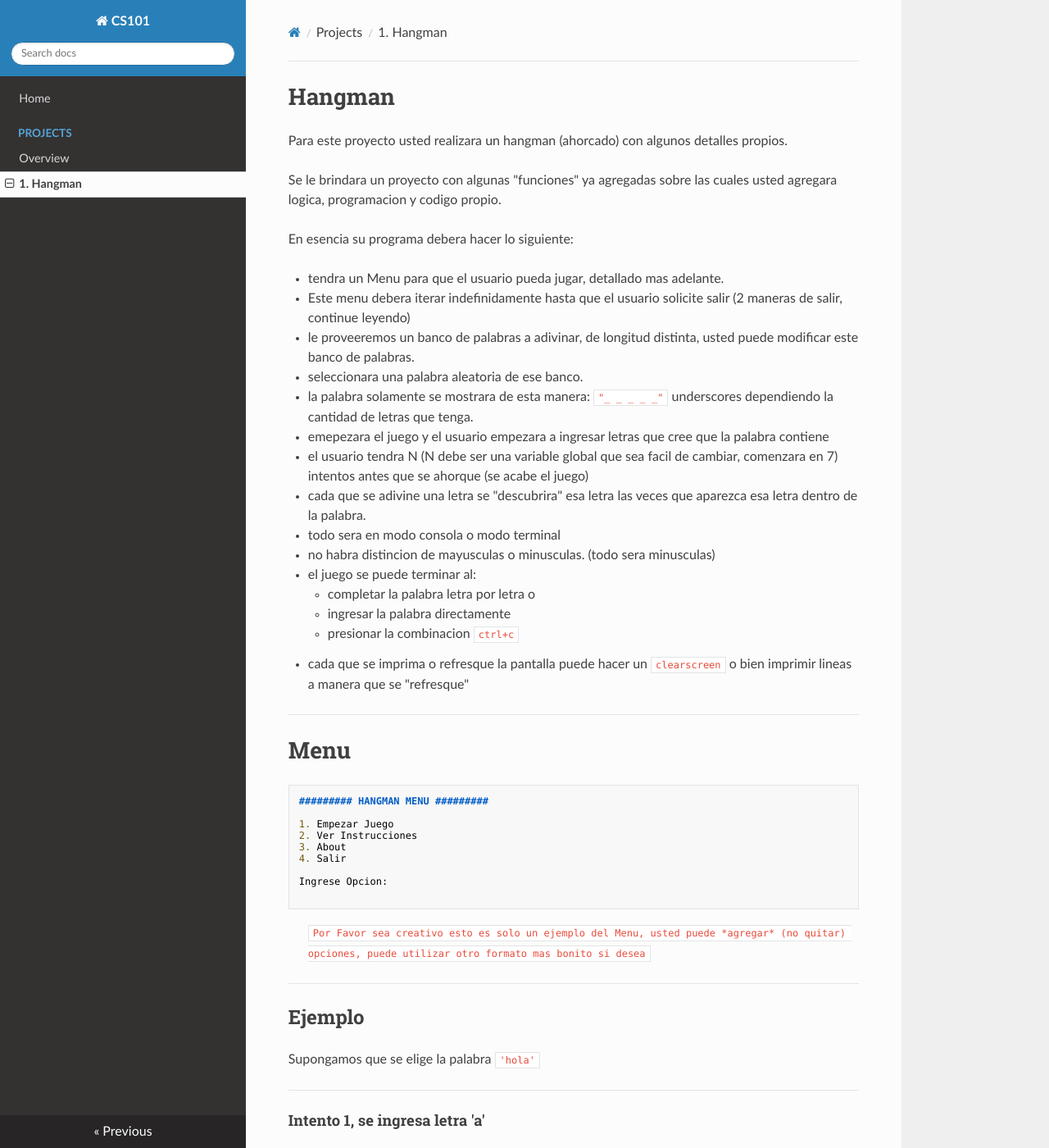
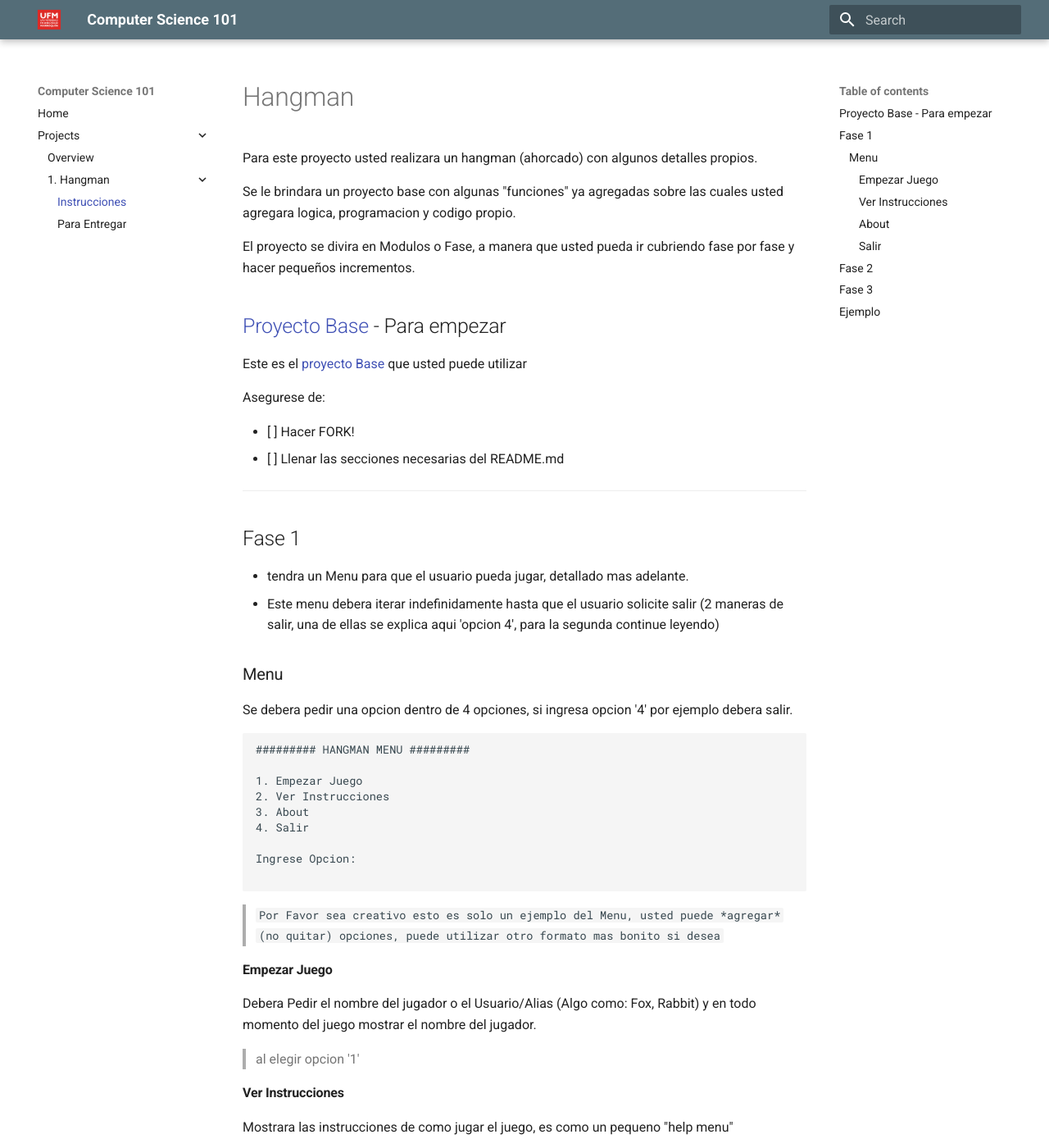
Before and after one commit to cs-ufm/cs101-2020, an MkDocs documentation site: the page built from docs/projects/hangman/hangman.md, in a window 1280 px wide and 1400 px high. Shown: the whole window at 82% size. Built offline with MkDocs 1.6.1 and Material for MkDocs 9.7.7, drawn with Linux system fonts in a browser that asks for light colours; nearby versions of some CDN libraries; some of the changed text lies outside the part shown.

Commit message:
@jmarcos-cano - adds fases

````diff
--- a/docs/projects/hangman/hangman.md
+++ b/docs/projects/hangman/hangman.md
@@ -1,32 +1,37 @@
+
+
 # Hangman
 
 Para este proyecto usted realizara un hangman (ahorcado) con algunos detalles propios.
 
 
-Se le brindara un proyecto con algunas "funciones" ya agregadas sobre las cuales usted agregara logica, programacion y codigo propio.
+Se le brindara un proyecto base con algunas "funciones" ya agregadas sobre las cuales usted agregara logica, programacion y codigo propio.
 
 
-En esencia su programa debera hacer lo siguiente:
+El proyecto se divira en Modulos o Fase, a manera que usted pueda ir cubriendo fase por fase y hacer pequeños incrementos.
 
-- tendra un Menu para que el usuario pueda jugar, detallado mas adelante.
-- Este menu debera iterar indefinidamente hasta que el usuario solicite salir (2 maneras de salir, continue leyendo)
-- le proveeremos un banco de palabras a adivinar, de longitud distinta, usted puede modificar este banco de palabras.
-- seleccionara una palabra aleatoria de ese banco.
-- la palabra solamente se mostrara de esta manera: `"_ _ _ _ _"`  underscores dependiendo la cantidad de letras que tenga.
-- emepezara el juego y el usuario empezara a ingresar letras que cree que la palabra contiene
-- el usuario tendra N (N debe ser una variable global que sea facil de cambiar, comenzara en 7) intentos antes que se ahorque (se acabe el juego)
-- cada que se adivine una letra se "descubrira" esa letra las veces que aparezca esa letra dentro de la palabra.
-- todo sera en modo consola o modo terminal
-- no habra distincion de mayusculas o minusculas. (todo sera minusculas)
-- el juego se puede terminar al:
-    - completar la palabra letra por letra o
-    - ingresar la palabra directamente
-    - presionar la combinacion `ctrl+c`
-- cada que se imprima o refresque la pantalla puede hacer un `clearscreen` o bien imprimir lineas a manera que se "refresque"
+## [Proyecto Base](https://github.com/cs-ufm/hangman) - Para empezar
+
+Este es el [proyecto Base](https://github.com/cs-ufm/hangman) que usted puede utilizar
+
+Asegurese de:
+
+
+- [ ] Hacer FORK!
+- [ ] Llenar las secciones necesarias del README.md
+
 
 ---
-# Menu
 
+## Fase 1
+- tendra un Menu para que el usuario pueda jugar, detallado mas adelante.
+- Este menu debera iterar indefinidamente hasta que el usuario solicite salir (2 maneras de salir, una de ellas se explica aqui 'opcion 4', para la segunda continue leyendo)
+
+
+
+### Menu
+
+Se debera pedir una opcion dentro de 4 opciones, si ingresa opcion '4' por ejemplo debera salir.
 
 ```
 ######### HANGMAN MENU #########
@@ -43,16 +48,90 @@
 >  `Por Favor sea creativo esto es solo un ejemplo del Menu, usted puede *agregar* (no quitar) opciones, puede utilizar otro formato mas bonito si desea`
 
 
+#### Empezar Juego
+
+Debera Pedir el nombre del jugador o el Usuario/Alias (Algo como: Fox, Rabbit) y en todo
+momento del juego mostrar el nombre del jugador.
+
+> al elegir opcion '1'
+
+#### Ver Instrucciones
+Mostrara las instrucciones de como jugar el juego, es como un pequeno "help menu"
+
+> al elegir opcion '2'
+
+#### About
+Mostrara informacion del alumno desarrollador, correo electronico y/o algo mas que usted desee mostrar.
+
+> al elegir opcion '3'
+
+#### Salir
+Saldra de la ejecucion del juego. `exit(0);`
+
+> al elegir opcion '4'
+
+
 ---
+
+
+## Fase 2
+
+- le proveeremos un banco de palabras a adivinar, de longitud distinta, usted puede modificar este banco de palabras. Este banco de palabras no tendra palabras con numeros! aseguerese de no agregar una palabra con numeros
+
+```c
+const char *word_collection[MAX_WORDS]= {
+                    "este","es","un","banco","de",
+                    "palabras","sientase","en","libertad",
+                    "de","agregar","la","cantidad","de",
+                    "palabras","que","usted","desee","hasta",
+                    "un","maximo","de","MAX_WORDS"
+                    };
+```
+
+- seleccionara una palabra aleatoria de ese banco. (esto ya esta hecho)
+- la palabra seleccionada solamente se mostrara de esta manera: `"_ _ _ _ _"`  underscores dependiendo la cantidad de letras que tenga.
+- emepezara el juego y el usuario empezara a ingresar letras que cree que la palabra contiene
+- el usuario tendra N (N debe ser una variable global que sea facil de cambiar, comenzara en 7) intentos antes que se ahorque (se acabe el juego)
+- cada que se adivine una letra se "descubrira" esa letra las veces que aparezca esa letra dentro de la palabra.
+- todo sera en modo consola o modo terminal
+- no habra distincion de mayusculas o minusculas. (todo sera minusculas)
+---
+
+## Fase 3
+- el juego se puede terminar al:
+    - completar la palabra letra por letra o
+    - ingresar la palabra directamente
+    - presionar la letra `0` (numero cero) *
+- cada que se imprima o refresque la pantalla puede hacer un `clearscreen` o bien imprimir lineas a manera que se "refresque"
+
+> * por eso es indispensable que ninguna palabra contenga algun numero!
+> * puede alterar la combinacion para salir por un '0Q' o '0Z'
+
+
+```c
+//clearscreen
+#include <stdlib.h>
+
+void clearscreen()
+{
+    system("@cls||clear");
+}
+```
+---
+
+
 ## Ejemplo
 
 
 Supongamos que se elige la palabra `'hola'`
 
 ---
-#### Intento 1, se ingresa letra 'a'
+
+** Intento 1, se ingresa letra 'a'**
+
 ```
 
+Jugador: Marcos
 Intentos: 1/10
 Aciertos: 0
 Palabra:
@@ -109,13 +194,13 @@
 Ingrese Letra/Palabra: hola
 ```
 
-#### Fin de Juego
+**  Fin de Juego **
 
 ```
 ######### GANO!!! #########
 
-FIN DE JUEGO
 Palabra adivinada: 'hola'
+Jugador: Marcos
 Intentos: 4/10
 
 Presione Enter para volver a Menu
@@ -124,14 +209,14 @@
 
 ---
 
-#### Si en caso Perdiera
+** Si en caso Perdiera **
 
 
 ```
 ######### GAME OVER #########
 
-FIN DE JUEGO
 Palabra a adivinar: 'hola'
+Jugador: Marcos
 Intentos: 10/10
 
 Presione Enter para volver a Menu
--- a/mkdocs.yml
+++ b/mkdocs.yml
@@ -1,6 +1,12 @@
-site_name: CS101
+site_name: Computer Science 101
 
-theme: readthedocs
+theme:
+  name: material
+  palette:
+    primary: blue grey
+
+  logo: 'img/logo.png'
+
 
 plugins:
   - search
@@ -10,4 +16,6 @@
   - Home: index.md
   - Projects:
       - Overview: projects/projects.md
-      - 1. Hangman: projects/hangman/hangman.md
+      - 1. Hangman:
+            Instrucciones: projects/hangman/hangman.md
+            Para Entregar: projects/hangman/para_entregar.md
````
Also changed, not shown: other parts of docs/projects/hangman/hangman.md (+9 -3 lines), docs/index.md (+13 -4 lines), docs/projects/hangman/para_entregar.md (added, +3 -0 lines), docs/projects/projects.md (+2 -4 lines), docs/img/logo.png (added), docs/img/ufm.png (added).
